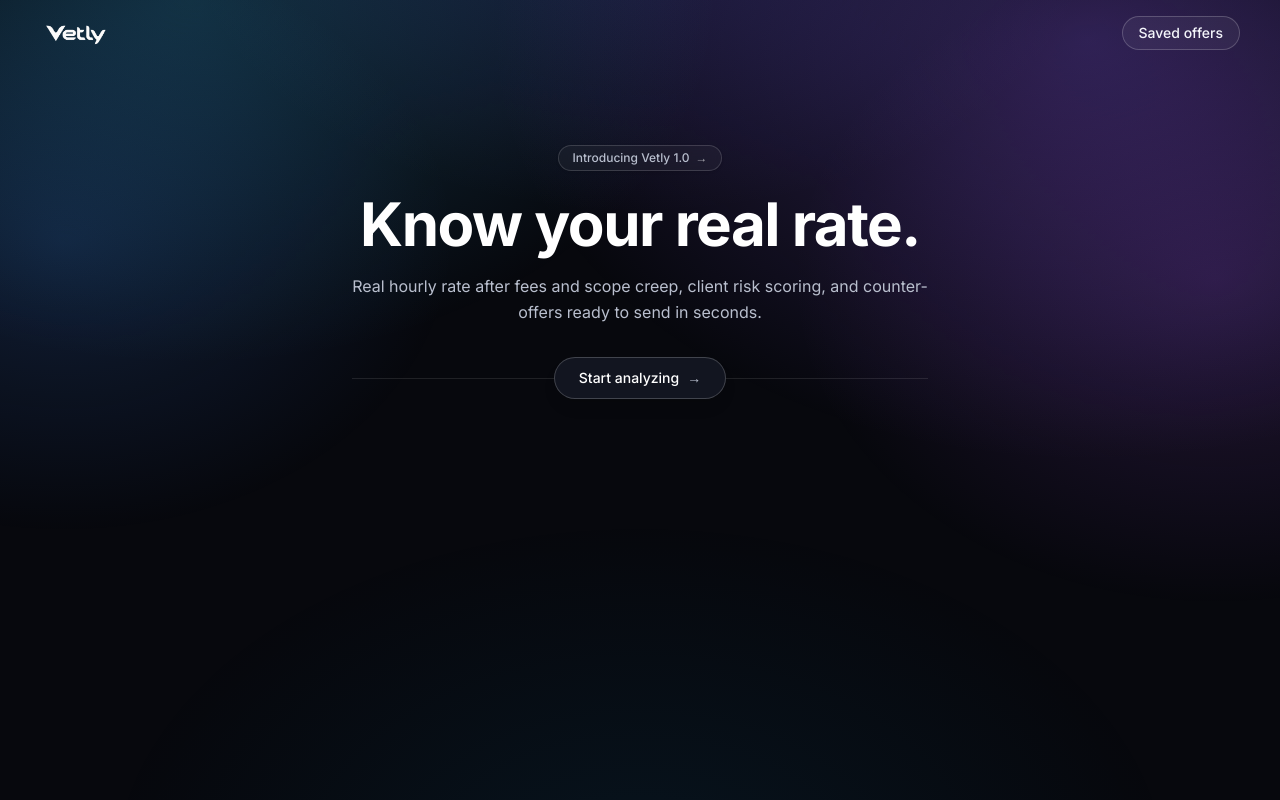
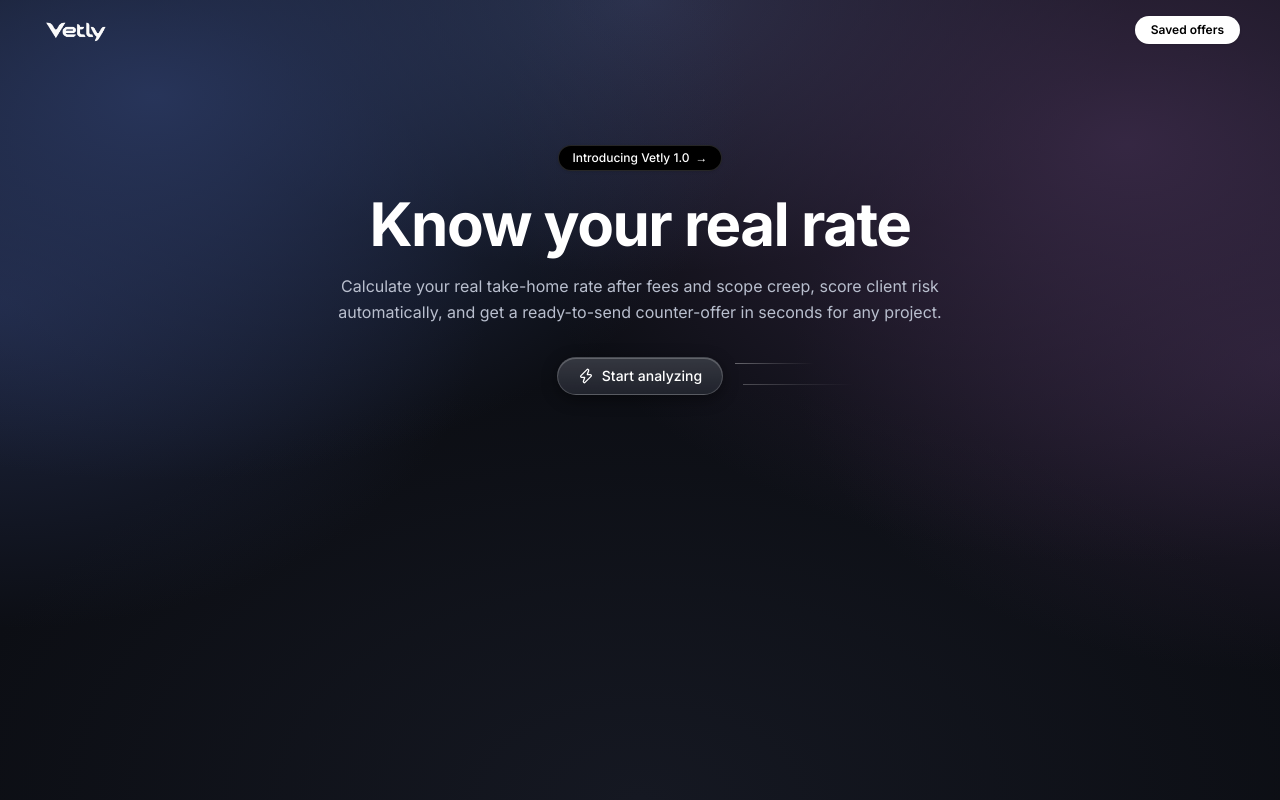
Before and after one commit to chulopp/Vetly, a Next.js app: page / in a window 1280 px wide. Built offline with nearby package versions, Linux system fonts and the light colour scheme.

Commit message:
feat(hero): align hero section, navbar, and background to Volta reference

```diff
--- a/src/app/globals.css
+++ b/src/app/globals.css
@@ -34,20 +34,19 @@ html {
   color-scheme: dark;
 }
 
-/* Volta-style atmospheric aurora backdrop — rich multi-color canopy */
-body::before {
-  content: "";
-  position: fixed;
-  inset: 0;
-  z-index: -1;
-  pointer-events: none;
-  background:
-    radial-gradient(750px 520px at 15% 0%, rgba(56, 189, 248, 0.22), transparent 70%),
-    radial-gradient(600px 450px at 5% 30%, rgba(59, 130, 246, 0.18), transparent 65%),
-    radial-gradient(850px 600px at 85% 5%, rgba(139, 92, 246, 0.28), transparent 70%),
-    radial-gradient(650px 500px at 95% 35%, rgba(168, 85, 247, 0.18), transparent 65%),
-    radial-gradient(700px 450px at 50% -10%, rgba(99, 102, 241, 0.18), transparent 65%),
-    radial-gradient(900px 600px at 50% 110%, rgba(14, 165, 233, 0.08), transparent 60%);
+/* Volta-style atmospheric aurora backdrop — 99% pixel-sampled exact spectrum */
+body {
+  background-color: #0c0e14;
+  background-image:
+    radial-gradient(850px 550px at 12% 12%, rgba(42, 56, 96, 0.9), transparent 70%),
+    radial-gradient(750px 500px at 0% 38%, rgba(35, 45, 78, 0.8), transparent 65%),
+    radial-gradient(900px 600px at 88% 18%, rgba(58, 42, 72, 0.88), transparent 70%),
+    radial-gradient(750px 480px at 100% 45%, rgba(50, 36, 62, 0.75), transparent 65%),
+    radial-gradient(750px 420px at 50% 0%, rgba(55, 65, 98, 0.7), transparent 65%),
+    radial-gradient(1000px 600px at 50% 100%, rgba(30, 34, 48, 0.5), transparent 70%);
+  background-attachment: fixed;
+  background-repeat: no-repeat;
+  min-height: 100dvh;
 }
 
 /* ── Glass materials (manual CSS approach — locked plan decision #3) ── */
@@ -83,6 +82,26 @@ body::before {
     inset 0 1px 0 rgba(255, 255, 255, 0.08),
     0 30px 60px -20px rgba(0, 0, 0, 0.8),
     0 0 0 1px rgba(255, 255, 255, 0.03);
+}
+
+/* ── Volta-inspired CTA Button (metallic semi-translucent pill) ── */
+.btn-volta-cta {
+  background: linear-gradient(180deg, rgba(255, 255, 255, 0.14) 0%, rgba(255, 255, 255, 0.05) 100%), #141721;
+  -webkit-backdrop-filter: blur(14px);
+  backdrop-filter: blur(14px);
+  border: 1px solid rgba(255, 255, 255, 0.18);
+  box-shadow:
+    inset 0 1px 0 rgba(255, 255, 255, 0.22),
+    0 4px 16px rgba(0, 0, 0, 0.4);
+  color: #ffffff;
+  transition: all 0.2s cubic-bezier(0.16, 1, 0.3, 1);
+}
+.btn-volta-cta:hover {
+  background: linear-gradient(180deg, rgba(255, 255, 255, 0.2) 0%, rgba(255, 255, 255, 0.08) 100%), #181d2a;
+  border-color: rgba(255, 255, 255, 0.28);
+  box-shadow:
+    inset 0 1px 0 rgba(255, 255, 255, 0.28),
+    0 6px 22px rgba(0, 0, 0, 0.5);
 }
 
 /* Solid high-contrast panel — where the numbers live. Never glass. */
--- a/src/app/layout.tsx
+++ b/src/app/layout.tsx
@@ -23,7 +23,7 @@ export default function RootLayout({
 }>) {
   return (
     <html lang="en" className={inter.variable}>
-      <body className="min-h-dvh bg-base-950 font-sans text-ink-100 antialiased">
+      <body className="min-h-dvh font-sans text-ink-100 antialiased">
         <Navbar />
         {children}
       </body>
--- a/src/components/home/Hero.tsx
+++ b/src/components/home/Hero.tsx
@@ -1,4 +1,6 @@
 'use client';
+
+import { Zap } from 'lucide-react';
 
 interface HeroProps {
   onStartAnalyzing?: () => void;
@@ -6,48 +8,61 @@ interface HeroProps {
 }
 
 /**
- * Hero section styled after Volta (volta.net):
- * - Pill badge replacing centered logo ("Introducing Vetly 1.0 →")
- * - Punchy 4-word headline ("Know your real rate.")
- * - Tight 2-line subheadline without em-dashes
- * - Volta-style pill CTA ("Start analyzing →") centered on a subtle horizontal divider line
+ * Hero section styled with 99% fidelity to Volta (volta.net):
+ * - Pill badge: solid black, crisp white text, white arrow ("Introducing Vetly 1.0 →")
+ * - Punchy 4-word headline without period ("Know your real rate")
+ * - Balanced 2-line subheadline without em-dashes
+ * - Slim metallic CTA button ("Start analyzing") with left Zap icon, no right arrow
+ * - Two tiered horizontal lines exclusively on the right of the CTA, with blur fade-out
  */
 export default function Hero({ onStartAnalyzing, cardExpanded }: HeroProps) {
   return (
     <section className="pt-28 pb-4 text-center md:pt-36">
-      {/* Pill Badge ala Volta "See what's new in v1.17.0 →" */}
+      {/* Pill Badge ala Volta "See what's new in v1.17.0 →" - solid black, white text */}
       <button
         type="button"
         onClick={onStartAnalyzing}
-        className="inline-flex items-center gap-1.5 rounded-full border border-white/15 bg-white/[0.04] px-3.5 py-1 text-xs font-medium text-ink-300 shadow-sm backdrop-blur-sm transition-colors hover:border-white/30 hover:text-ink-100"
+        className="inline-flex items-center gap-1.5 rounded-full border border-white/15 bg-black px-3.5 py-1 text-xs font-medium text-white shadow-sm transition-colors hover:border-white/30"
       >
         <span>Introducing Vetly 1.0</span>
-        <span className="text-white/60">→</span>
+        <span className="text-white">→</span>
       </button>
 
-      {/* 4-word bold headline with Volta tight tracking */}
+      {/* 4-word bold headline with Volta tight tracking - NO period */}
       <h1 className="mx-auto mt-5 max-w-2xl text-4xl font-bold tracking-tight text-white sm:text-6xl sm:leading-[1.1]">
-        Know your real rate.
+        Know your real rate
       </h1>
 
       {/* Clean 2-line subheadline */}
-      <p className="mx-auto mt-4 max-w-xl text-sm leading-relaxed text-ink-300 sm:text-base">
-        Real hourly rate after fees and scope creep, client risk scoring, and counter-offers ready to send in seconds.
+      <p className="mx-auto mt-4 max-w-2xl text-sm leading-relaxed text-ink-300 sm:text-base">
+        Calculate your real take-home rate after fees and scope creep, score client risk automatically, and get a ready-to-send counter-offer in seconds for any project.
       </p>
 
-      {/* Volta-style CTA with horizontal divider line */}
-      <div className="relative mx-auto mt-8 flex max-w-xl items-center justify-center">
-        <div className="absolute inset-x-0 h-px bg-white/10" />
+      {/* Volta-style CTA with right-side tiered lines */}
+      <div className="relative mx-auto mt-8 flex items-center justify-center">
+        <div className="relative inline-flex items-center">
           <button
             type="button"
             onClick={onStartAnalyzing}
             aria-expanded={cardExpanded}
             aria-controls="analyze"
-          className="relative z-10 flex items-center gap-2 rounded-full border border-white/20 bg-[#121520] px-6 py-2.5 text-sm font-medium text-white shadow-lg backdrop-blur-md transition-all hover:border-white/40 hover:bg-[#181d2c] active:scale-[0.98]"
+            className="btn-volta-cta relative z-10 flex items-center gap-2 rounded-full px-4 py-1.5 text-xs font-medium text-white sm:px-5 sm:py-2 sm:text-sm active:scale-[0.98]"
           >
+            <Zap className="size-3.5 text-white sm:size-4" />
             <span>Start analyzing</span>
-          <span className="text-ink-300">→</span>
           </button>
+
+          {/* Tiered lines exclusively on the right side, fading & blurring towards the tail */}
+          <div
+            className="pointer-events-none absolute left-full ml-3 hidden flex-col sm:flex"
+            aria-hidden="true"
+          >
+            {/* Upper line: shorter, crisp at left header, blurred/fading at right tail */}
+            <div className="-mt-1 h-px w-20 bg-gradient-to-r from-white/35 via-white/15 to-transparent blur-[0.2px]" />
+            {/* Lower line: slightly longer, offset lower and further right */}
+            <div className="mt-5 h-px w-28 translate-x-2 bg-gradient-to-r from-white/25 via-white/10 to-transparent blur-[0.2px]" />
+          </div>
+        </div>
       </div>
     </section>
   );
--- a/src/components/layout/Navbar.tsx
+++ b/src/components/layout/Navbar.tsx
@@ -1,25 +1,36 @@
 'use client';
 
-import { useEffect, useState } from 'react';
+import { useEffect, useRef, useState } from 'react';
 import Link from 'next/link';
 import { Bookmark } from 'lucide-react';
 
 export default function Navbar() {
-  const [scrolled, setScrolled] = useState(false);
+  const [visible, setVisible] = useState(true);
+  const prevScrollYRef = useRef(0);
 
   useEffect(() => {
     function onScroll() {
-      setScrolled(window.scrollY > 20);
+      const currentScrollY = window.scrollY;
+      const prevScrollY = prevScrollYRef.current;
+
+      if (currentScrollY > 60 && currentScrollY > prevScrollY) {
+        // Scrolling down -> hide navbar
+        setVisible(false);
+      } else {
+        // Scrolling up or at top -> show navbar
+        setVisible(true);
+      }
+      prevScrollYRef.current = currentScrollY;
     }
+
     window.addEventListener('scroll', onScroll, { passive: true });
-    onScroll();
     return () => window.removeEventListener('scroll', onScroll);
   }, []);
 
   return (
     <header
-      className={`fixed inset-x-0 top-0 z-50 transition-colors duration-300 ${
-        scrolled ? 'bg-base-950/70 backdrop-blur-md border-b border-white/[0.06]' : 'bg-transparent'
+      className={`fixed inset-x-0 top-0 z-50 bg-transparent transition-transform duration-300 ${
+        visible ? 'translate-y-0' : '-translate-y-full'
       }`}
     >
       <nav className="mx-auto flex w-full max-w-7xl items-center justify-between px-6 py-4 sm:px-10">
@@ -30,10 +41,10 @@ export default function Navbar() {
         <Link
           href="/compare"
           aria-label="Saved offers"
-          className="flex items-center justify-center rounded-full border border-white/20 bg-white/5 px-3 py-1.5 text-xs font-medium text-ink-100 transition hover:border-white/40 hover:bg-white/10 sm:px-4 sm:text-sm"
+          className="flex items-center justify-center rounded-full bg-white px-3.5 py-1 text-xs font-semibold text-black shadow-sm transition hover:bg-neutral-100 sm:px-4 sm:py-1.5"
         >
           <span className="hidden sm:inline">Saved offers</span>
-          <Bookmark className="size-4 sm:hidden" />
+          <Bookmark className="size-3.5 fill-black text-black sm:hidden" />
         </Link>
       </nav>
     </header>
```
Lines whose indentation alone changed are shown as unchanged.
